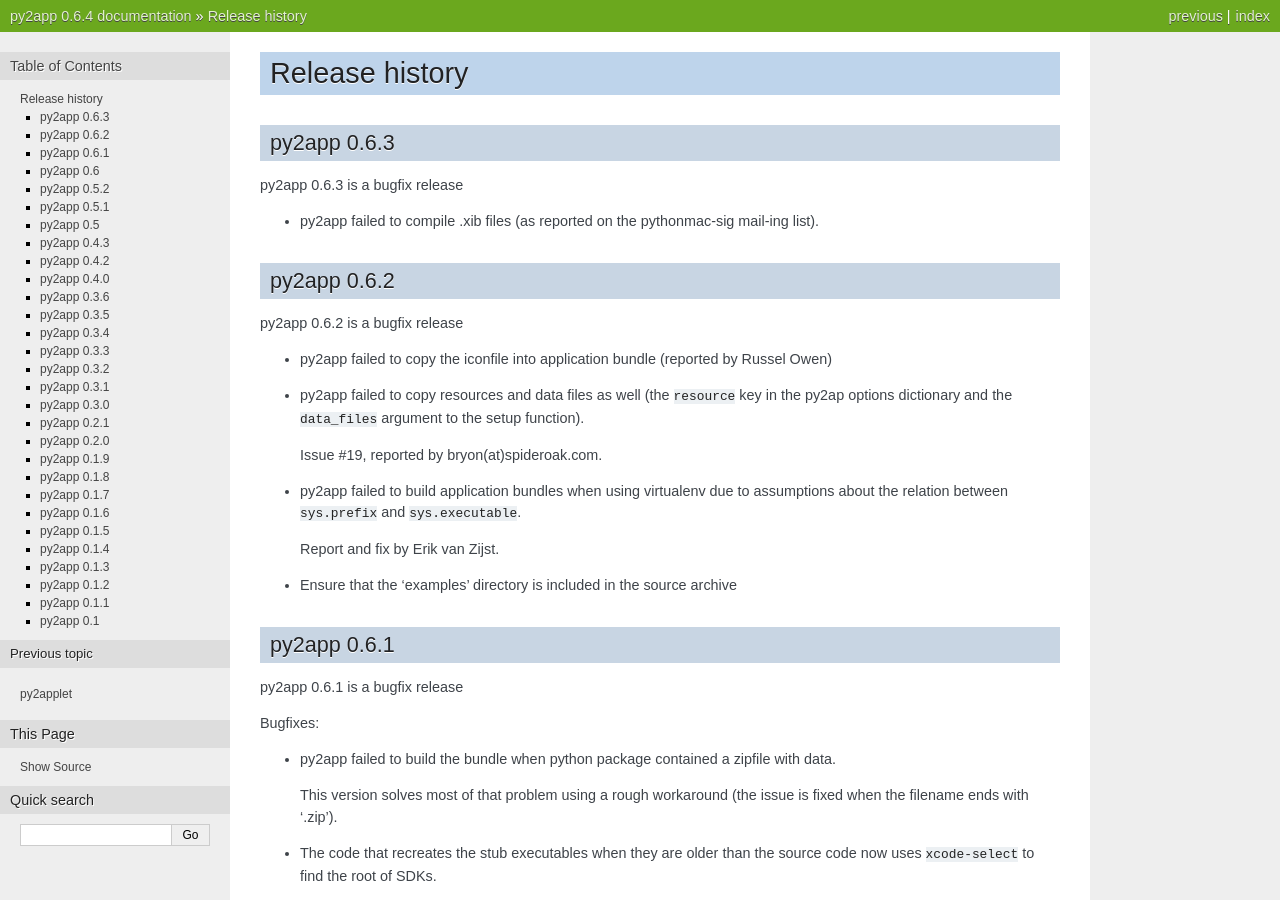
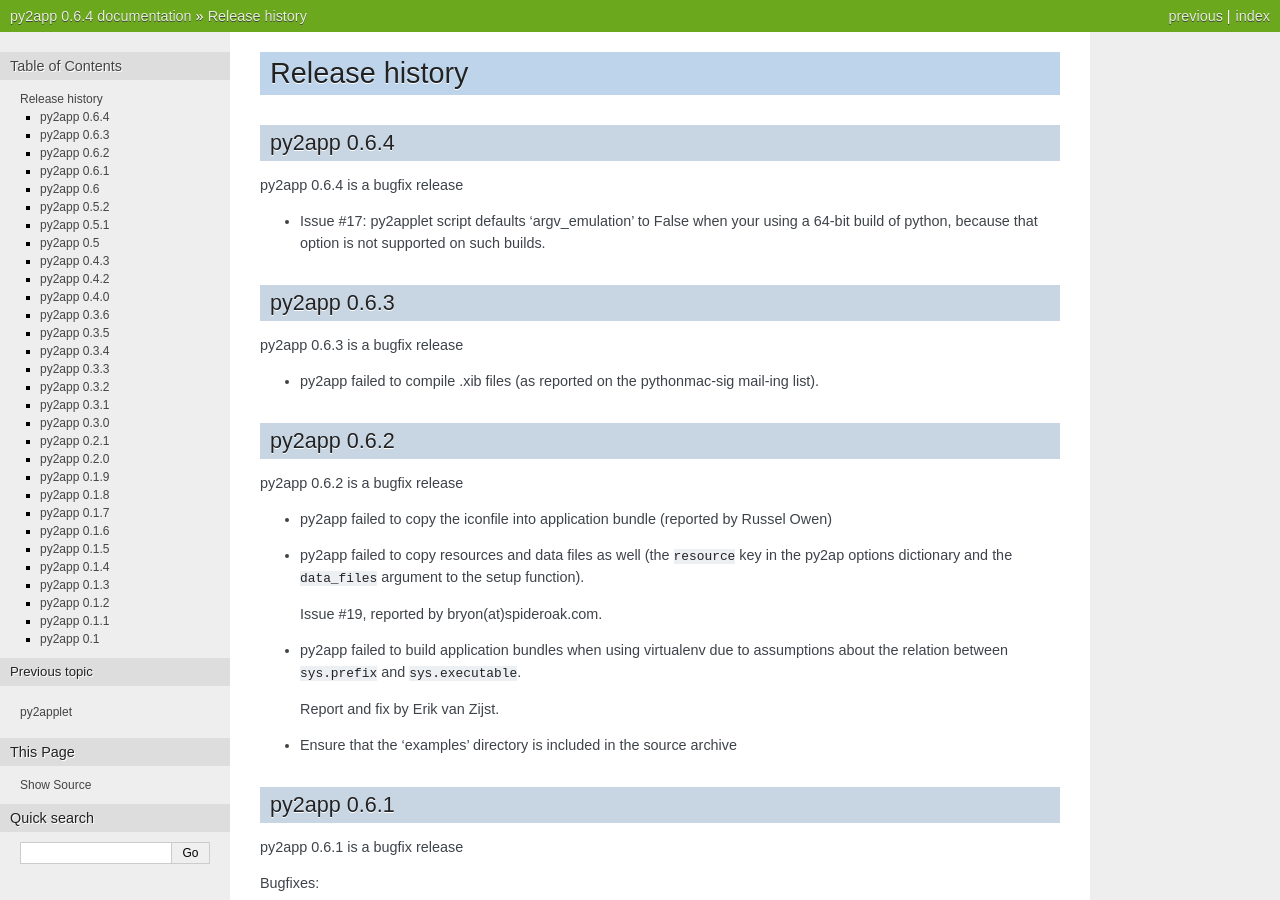
Before and after one commit to ronaldoussoren/py2app, a Sphinx documentation site: the page built from doc/changelog.rst, in a window 1280 px wide and 900 px high. Built offline with Sphinx 7.4.7, drawn with Linux system fonts in a browser that asks for light colours.

Commit message:
issue #17: Default argv_emulation to False on 64-bit builds for now

```diff
--- a/doc/changelog.rst
+++ b/doc/changelog.rst
@@ -1,5 +1,16 @@
 Release history
 ===============
+
+py2app 0.6.4
+------------
+
+py2app 0.6.4 is a bugfix release
+
+- Issue #17: py2applet script defaults 'argv_emulation' to False when your using
+  a 64-bit build of python, because that option is not supported on
+  such builds.
+
+
 
 py2app 0.6.3
 ------------
@@ -8,6 +19,7 @@ py2app 0.6.3 is a bugfix release
 
 - py2app failed to compile .xib files
   (as reported on the pythonmac-sig mail-ing list).
+
 
 py2app 0.6.2
 ------------
```
Also changed, not shown: 1 other file.
